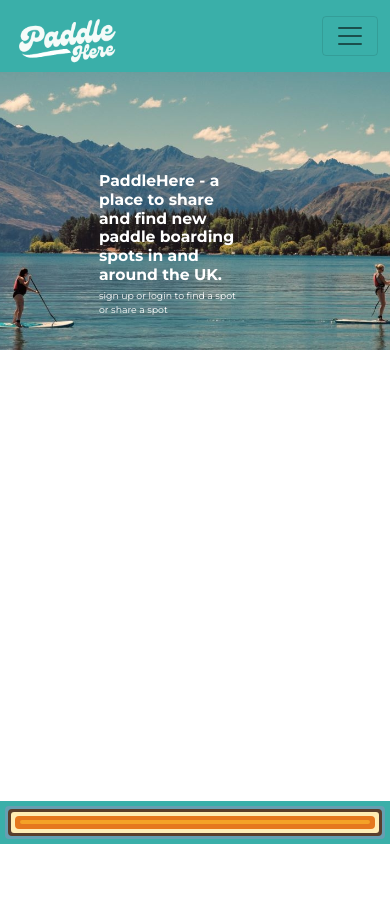
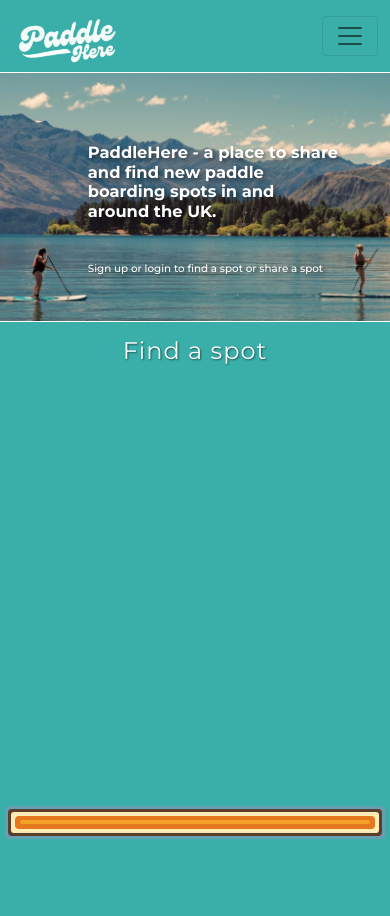
Before and after one commit to Taylor-Carr/Paddle-HERE, a Django app: page /blog/ in a window 390 px wide. After the commit the page ends 839 px from the top, so only its background shows below. Run offline with Django 4.2, Linux system fonts and the light colour scheme; data that the repository does not hold is empty.

Commit message:
added blog section title, styled with media query

```diff
--- a/blog/templates/home.html
+++ b/blog/templates/home.html
@@ -1,9 +1,10 @@
 {% extends 'base.html' %}
+
 {% block content %}
     <!-- Show posts for authenticated user only -->
-<div class="hero-container">
+    <div class="blog-container">
         {% if user.is_authenticated %}
-    <h1>Find a spot</h1>
+            <h1 class="blog-title">Find a spot</h1>
             {% for post in object_list %}
                 <div class="blog-grid">
                     <div class="card">
@@ -21,17 +22,23 @@
                     </div>
                 </div>
             {% endfor %}
+        </div> <!-- Closing container for authenticated user posts -->
+    </div>
         {% else %}
-    <!--Hero Section -->
+    <!-- Hero Section -->
         <div class="wrapper">
             <div class="hero">
                 <div class="hero-container">
                     <div class="hero-media-query">
                         <h2>PaddleHere - a place to share and find new paddle boarding spots in and around the UK.</h2>
-            <p>sign up or login to find a spot or share a spot</p>
+                        <p>Sign up or login to find a spot or share a spot</p>
                     </div>
                 </div>
             </div>
+        </div>
+    <!-- Container for blog posts -->
+    <div class="blog-container">
+        <h1 class="blog-title">Find a spot</h1>
         <!-- Loop through all posts -->
         {% for post in object_list %}
             <div class="blog-grid">
@@ -49,8 +56,6 @@
                     </a>
                 </div>
             </div>
-</div>
         {% endfor %}
-</div>
     {% endif %}
 {% endblock %}
--- a/static/css/style.css
+++ b/static/css/style.css
@@ -1,6 +1,6 @@
 
 
-main {
+body {
     background-color: #3aafa9;
 }
 
@@ -8,6 +8,7 @@ main {
 
 nav {
   background: #3aafa9;
+  border-bottom: 1px solid white;
 }
 
 nav img {
@@ -42,11 +43,9 @@ nav img {
 background-color: white;
 background-image: url("/static/images/heroimage2.jpg");
 color: white;
-margin-bottom: 50px;
-padding-top: 100px;
+padding-top: 30px;
 padding-bottom: 100px;
-padding-bottom: 100px;
-padding-right: 9em;
+padding-right: 50px;
 background-size: cover;
 background-position: center;
 background-blend-mode: multiply;
@@ -57,16 +56,21 @@ background-repeat: no-repeat;
   font-family: 'Montserrat', sans-serif;
   font-weight: 800;
   font-weight: bold;
-  font-size: 2em;
+  font-size: 2.2em;
+  margin-top: 40px;
   margin-bottom: 5px;
-  margin-left: 60px;
+  margin-left: 80px;
+  text-shadow: 2px 2px 4px rgba(0, 0, 0, 0.5);
 }
 
 .hero p {
-  font-family: 'Montserrat', sans-serif;;
-  font-size: 1.2em;
+  font-family: 'Montserrat', sans-serif;
+  font-weight: 500;
+  font-size: 1.4em;
+  margin-top: 40px;
   margin-bottom: 30px;
-  margin-left: 60px;
+  margin-left: 80px;
+  text-shadow: 2px 2px 4px rgba(0, 0, 0, 0.5);
 }
 
 .hero-container {
@@ -77,27 +81,37 @@ background-repeat: no-repeat;
 }
 
 .wrapper {
-  display: flex;
-  flex-direction: column;
-  min-height: 100vh;
+  border-bottom: 1px solid white;
 }
 
 
-/* Add blog post styling */
-
+/* Add blog post title styling */
+.blog-title {
+  text-align: center;
+  font-family: 'Montserrat', sans-serif;
+  font-weight: 400;
+  color:#F5FBF9;
+  font-size: 2.7em;
+  letter-spacing: 1px;
+  margin-top: 15px;
+  margin-bottom: 10px;
+  text-shadow: 1px 1px 2px rgba(0, 0, 0, 0.5)
+}
 /*blog post home page*/
 
-.container {
-  margin-top: auto;
-  max-width: 100rem;
+.blog-container {
+  margin-bottom: 100px;
+  max-width: auto;
   margin-inline: auto;
-  padding-inline: 2rem;
   background-color: #3aafa9;
 }
-/*product-grig*/
+
+/* product-grid */
 .blog-grid{
   display: grid;
   grid-template-columns: 1fr 1fr 1fr;
+  background-color: #3aafa9;
+  border-top: 1px solid white;
 
 }
 
@@ -108,9 +122,9 @@ background-repeat: no-repeat;
   max-width: 390px;
   height: 460px;
   background: white;
-  border: solid black 2px;
+  box-shadow: 0 4px 8px rgba(0, 0, 0, 0.1);
   border-radius: 10px;
-  margin: 15px;
+  margin-top: 15px;
 }
 .underline-removed {
   text-decoration: none !important;
@@ -182,6 +196,10 @@ background-repeat: no-repeat;
   }
 
   /* Footer */
+  footer {
+    position: fixed; /* Ensure the footer is fixed at the bottom of the viewport */
+    bottom: 0;
+  }
 
 .white {
   position: relative;
@@ -296,17 +314,19 @@ background-repeat: no-repeat;
       margin-left: 0.3em;
   }
 }
-.hero {
-
-}
 @media screen and (max-width: 768px) {
   .hero-media-query {
-    font-size: 2vw;
-    margin-bottom: 15vw;
-    margin-left: 10vw;
-    padding-bottom: 40px;
+    font-size: 1.9vw;
+    margin-bottom: 4vw;
+    margin-left: 2vw;
+    padding-bottom: 0px;
   }
   .hero-container {
     height: 20vw;
   }
 }
+@media (max-width: 768px) {
+  .blog-title {
+      font-size: 1.5em;
+  }
+}
```
Lines whose indentation alone changed are shown as unchanged.
